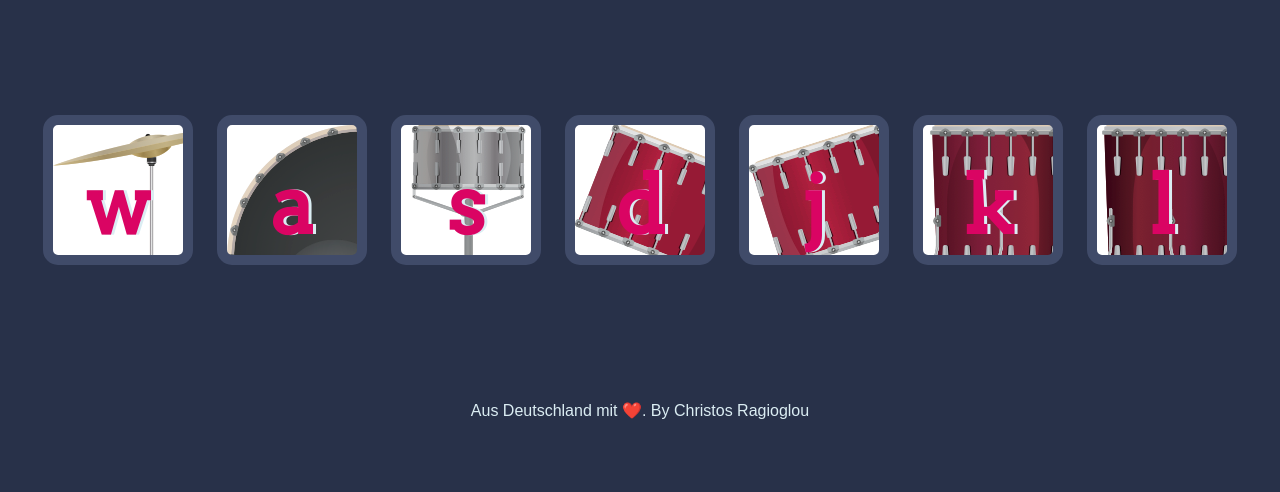
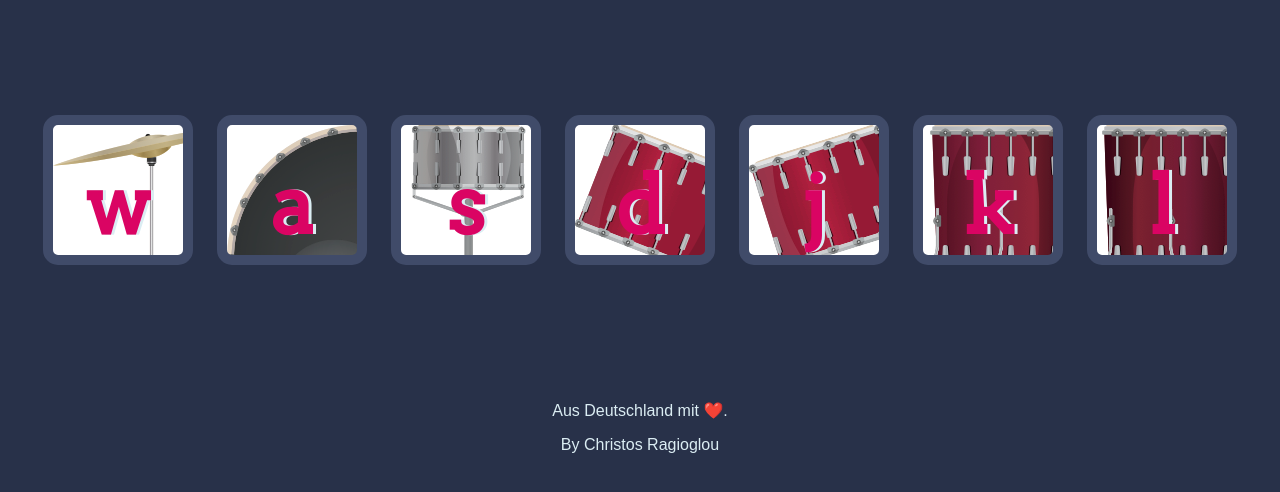
Before and after one commit to ChrisRag/Drums, a plain HTML site: page index.html in a window 1280 px wide. Shown: the part 174-666 px from the top of the page. Drawn offline with Linux system fonts and the light colour scheme.

Commit message:
Update index.html

```diff
--- a/index.html
+++ b/index.html
@@ -28,7 +28,7 @@
 
   <footer>
    Aus Deutschland mit ❤️.
-    By Christos Ragioglou
+   <p>By Christos Ragioglou</p>
   </footer>
 </body>
 
```
